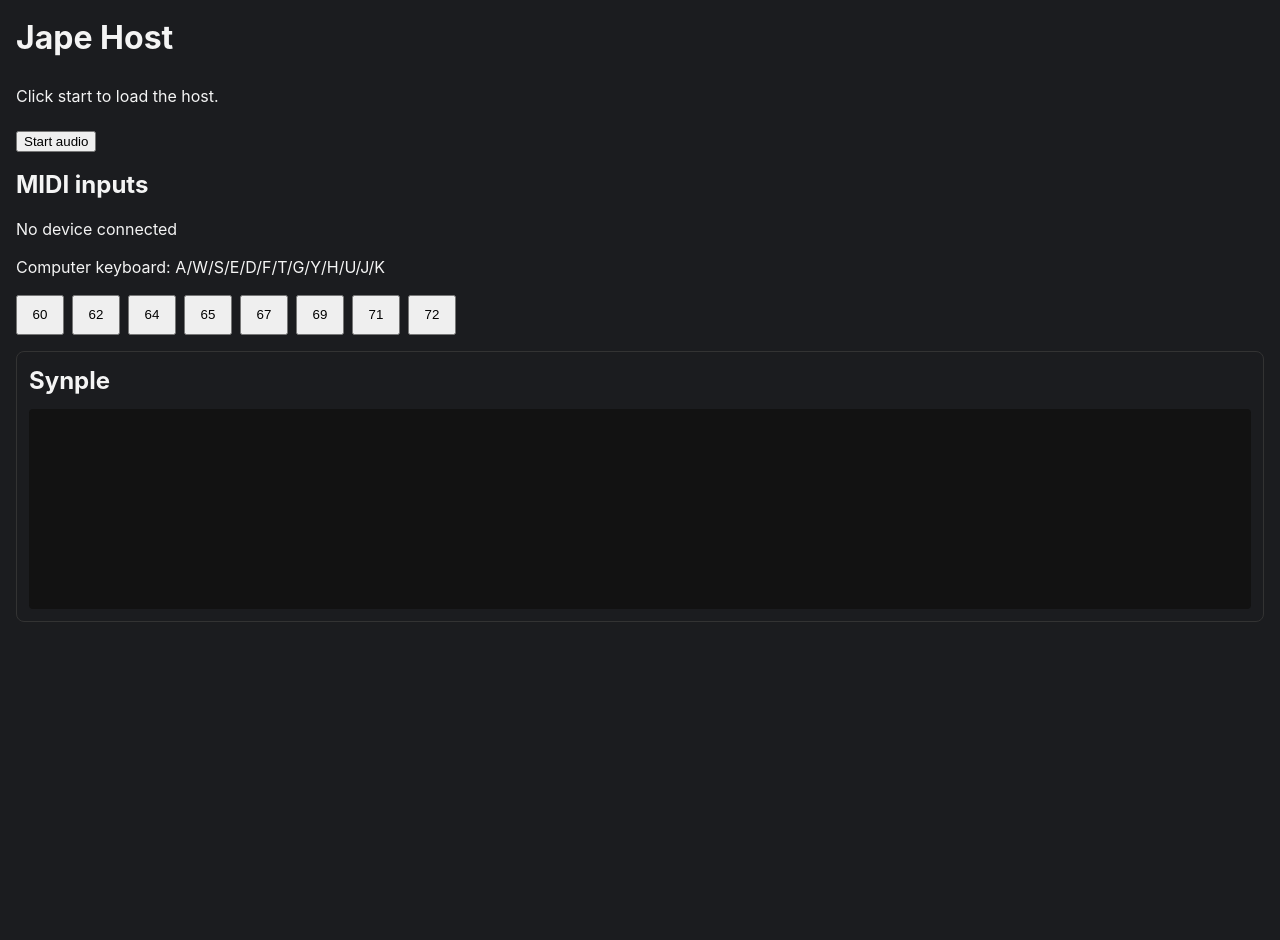
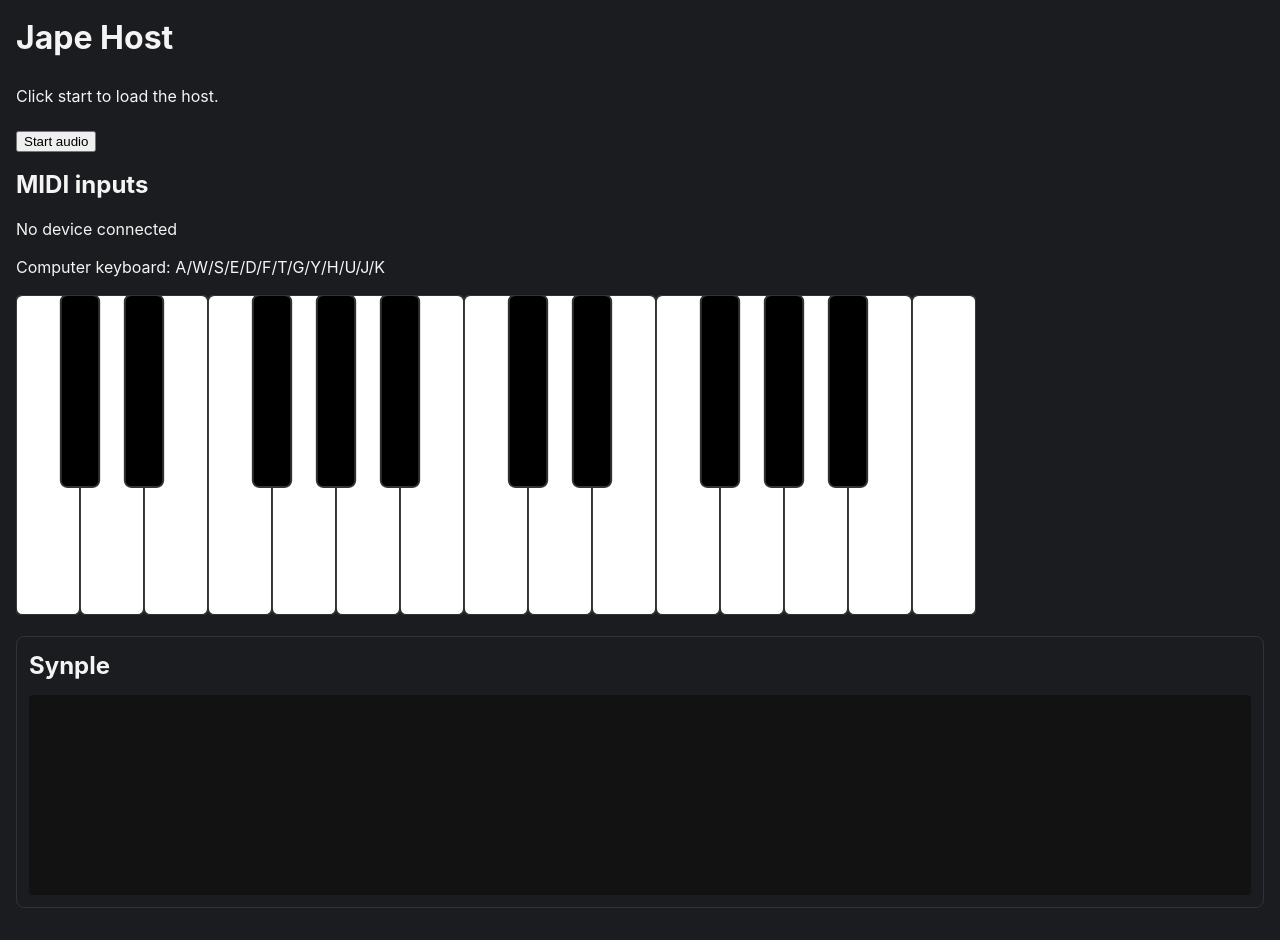
Before and after one commit to jonnyminusx/Jape-Host, a React (Vite) app: page / in a window 1280 px wide. Before the commit the page ends 800 px from the top, so only its background shows below. Built offline with nearby package versions, Linux system fonts and the light colour scheme.

Commit message:
Generate keyboard graphics and add to the app

```diff
--- a/src/App.css
+++ b/src/App.css
@@ -28,15 +28,15 @@ button {
 }
 
 .keyboard {
-  display: flex;
   flex-wrap: wrap;
   gap: 0.5rem;
   margin-bottom: 1rem;
 }
 
-.keyboard button {
-  min-height: 2.5rem;
-  min-width: 3rem;
+.keyboard svg {
+  width: 100%;
+  height: auto;
+  max-width: 60rem;
 }
 
 .plugin-panel {
--- a/src/App.tsx
+++ b/src/App.tsx
@@ -10,6 +10,7 @@ import {
 import { MidiBus } from './midi/midiBus'
 import { bindComputerKeyboard } from './midi/sources/computerKeyboard'
 import { connectWebMidi } from './midi/sources/webMidi'
+import { Keyboard } from './keyboard/Keyboard'
 import './App.css'
 
 function App() {
@@ -57,8 +58,8 @@ function App() {
         const analyser = audioContext.createAnalyser()
         analyser.fftSize = 2048
         chain.output.connect(analyser)
-        ;(window as Window & { __japeHostAnalyser?: AnalyserNode }).__japeHostAnalyser =
-          analyser
+          ; (window as Window & { __japeHostAnalyser?: AnalyserNode }).__japeHostAnalyser =
+            analyser
         chainRef.current = chain
 
         for (const plugin of chain.plugins) {
@@ -152,17 +153,12 @@ function App() {
       </section>
 
       <section className="keyboard">
-        {[60, 62, 64, 65, 67, 69, 71, 72].map((note) => (
-          <button
-            key={note}
-            type="button"
-            onPointerDown={() => playNote(note)}
-            onPointerUp={() => releaseNote(note)}
-            onPointerLeave={() => releaseNote(note)}
-          >
-            {note}
-          </button>
-        ))}
+        <Keyboard
+          firstNote={48}
+          lastNote={72}
+          onNoteDown={playNote}
+          onNoteUp={releaseNote}
+        />
       </section>
 
       {kChainConfig.plugins.map((plugin) => (
--- /dev/null
+++ b/src/keyboard/Keyboard.tsx
@@ -0,0 +1,48 @@
+import { isBlackColour, buildKeyboardSpec, type Key } from "./layout";
+
+interface KeyboardProps {
+    firstNote: number;
+    lastNote: number;
+    onNoteDown(note: number): void;
+    onNoteUp(note: number): void;
+}
+
+interface KeyRectProps {
+    keyData: Key;
+    onNoteDown(note: number): void;
+    onNoteUp(note: number): void;
+}
+
+function KeyRect({ keyData, onNoteDown, onNoteUp }: KeyRectProps) {
+    return (
+        <rect
+            x={keyData.x}
+            y={0}
+            width={keyData.width}
+            height={keyData.height}
+            fill={keyData.colour}
+            stroke="#333"
+            strokeWidth={0.3}
+            rx="1"
+            onPointerDown={() => onNoteDown(keyData.note)}
+            onPointerUp={() => onNoteUp(keyData.note)}
+        />);
+}
+
+export function Keyboard({ firstNote, lastNote, onNoteDown, onNoteUp }: KeyboardProps) {
+    const spec = buildKeyboardSpec(firstNote, lastNote);
+    const whiteKeys = spec.keys.filter(k => !isBlackColour(k.colour));
+    const blackKeys = spec.keys.filter(k => isBlackColour(k.colour));
+
+    return (
+        <svg viewBox={`${spec.viewBox.x} ${spec.viewBox.y} ${spec.viewBox.width} ${spec.viewBox.height}`}>
+            {
+                whiteKeys.map(k => (<KeyRect key={k.note} keyData={k} onNoteDown={onNoteDown} onNoteUp={onNoteUp} />))
+            }
+            {
+                blackKeys.map(k => (<KeyRect key={k.note} keyData={k} onNoteDown={onNoteDown} onNoteUp={onNoteUp} />))
+            }
+        </svg >
+
+    );
+}
--- a/src/keyboard/layout.ts
+++ b/src/keyboard/layout.ts
@@ -3,19 +3,49 @@ const kWhiteKeyHeight = 50;
 const kBlackKeyScaleFactor = 0.6;
 const kBlackPitchClasses = new Set([1, 3, 6, 8, 10]);
 
-export function isBlackKey(note: number): boolean {
-    return kBlackPitchClasses.has(note % 12);
-}
+export type KeyColour = "black" | "white";
 
 export interface Key {
     readonly note: number;
     readonly x: number;
     readonly width: number;
     readonly height: number;
-    readonly isBlack: boolean;
+    readonly colour: KeyColour;
 }
 
-export function buildKeys(startNote: number, endNote: number): readonly Key[] {
+export interface ViewBox {
+    readonly x: number;
+    readonly y: number;
+    readonly width: number;
+    readonly height: number;
+}
+
+export interface KeyboardSpec {
+    readonly keys: Key[];
+    readonly viewBox: ViewBox;
+}
+
+export function isBlackKey(note: number): boolean {
+    return kBlackPitchClasses.has(note % 12);
+}
+
+export function isBlackColour(colour: KeyColour): boolean {
+    return colour === "black";
+}
+
+function calculateViewBox(startNote: number, endNote: number, nWhiteKeys: number, blackKeyWidth: number, blackKeyHeight: number): ViewBox {
+    const halfBlackKeyWidth = blackKeyWidth / 2;
+    const startNoteIsBlack = isBlackKey(startNote);
+    const endNoteIsBlack = isBlackKey(endNote);
+    const x = startNoteIsBlack ? -halfBlackKeyWidth : 0;
+    const y = 0;
+    const width = -x + (kWhiteKeyWidth * nWhiteKeys) + (endNoteIsBlack ? halfBlackKeyWidth : 0);
+    const height = nWhiteKeys > 0 ? kWhiteKeyHeight : blackKeyHeight;
+
+    return { x, y, width, height };
+}
+
+export function buildKeyboardSpec(startNote: number, endNote: number): KeyboardSpec {
     const keys: Key[] = [];
     const blackWidth = kWhiteKeyWidth * kBlackKeyScaleFactor;
     const blackHeight = kWhiteKeyHeight * kBlackKeyScaleFactor;
@@ -24,14 +54,16 @@ export function buildKeys(startNote: number, endNote: number): readonly Key[] {
     for (let note = startNote; note <= endNote; ++note) {
         if (isBlackKey(note)) {
             const x = (kWhiteKeyWidth * whiteIndex) - blackWidth / 2;
-            keys.push({ note, x, width: blackWidth, height: blackHeight, isBlack: true });
+            keys.push({ note, x, width: blackWidth, height: blackHeight, colour: "black" });
         }
         else {
             const x = kWhiteKeyWidth * whiteIndex;
-            keys.push({ note, x, width: kWhiteKeyWidth, height: kWhiteKeyHeight, isBlack: false });
+            keys.push({ note, x, width: kWhiteKeyWidth, height: kWhiteKeyHeight, colour: "white" });
             ++whiteIndex;
         }
     }
 
-    return keys;
+    const viewBox = calculateViewBox(startNote, endNote, whiteIndex, blackWidth, blackHeight);
+
+    return { keys, viewBox };
 }
```
Also changed, not shown: 1 other file (tests, documents, lock files or other folders).
